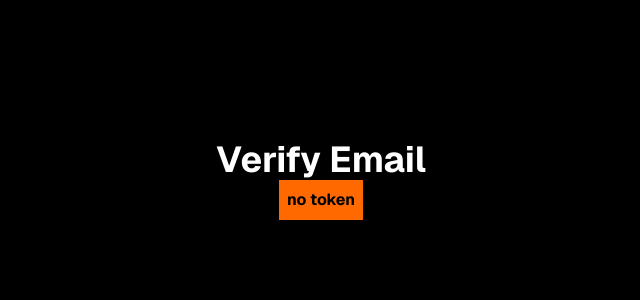
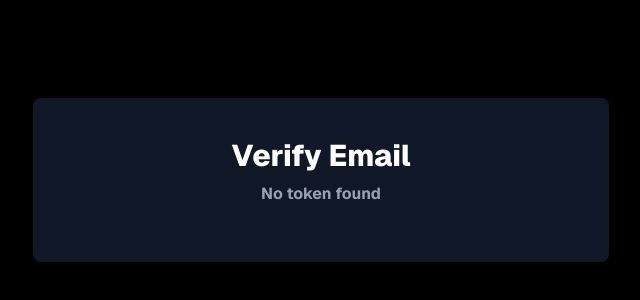
Before and after one commit to Soumyodeep-Dey/auth_next_js, a Next.js app: page /verifyemail in a window 1280 px wide. Shown: the part 220-520 px from the top of the page, without its empty margins (319-959 px from the left). Built offline with nearby package versions, Linux system fonts and the light colour scheme.

Commit message:
css upgradation

```diff
--- a/src/app/verifyemail/page.tsx
+++ b/src/app/verifyemail/page.tsx
@@ -4,9 +4,7 @@ import axios from "axios";
 import Link from "next/link";
 import React, { useEffect, useState } from "react";
 
-
 export default function VerifyEmailPage() {
-
     const [token, setToken] = useState("");
     const [verified, setVerified] = useState(false);
     const [error, setError] = useState(false);
@@ -19,14 +17,12 @@ export default function VerifyEmailPage() {
             setError(true);
             console.log(error.response?.data);
         }
-
     }
 
     useEffect(() => {
         const urlToken = window.location.search.split("=")[1];
         setToken(urlToken || "");
     }, []);
-
 
     useEffect(() => {
         if (token.length > 0) {
@@ -35,26 +31,35 @@ export default function VerifyEmailPage() {
     }, [token]);
 
     return (
-        <div className="flex flex-col items-center justify-center min-h-screen py-2">
-
-            <h1 className="text-4xl">Verify Email</h1>
-            <h2 className="p-2 bg-orange-500 text-black">{token ? `${token}` : "no token"}</h2>
-
+        <div className="min-h-screen flex items-center justify-center bg-black py-12 px-4 sm:px-6 lg:px-8">
+            <div className="card max-w-xl w-full space-y-8 p-10">
+                <div>
+                    <h1 className="text-center text-3xl font-extrabold mb-2">Verify Email</h1>
+                    {token ? (
+                        <div className="flex justify-center mb-4">
+                            <span className="px-4 py-2 rounded-md bg-orange-500 text-black font-mono text-lg font-bold shadow-md">
+                                {token}
+                            </span>
+                        </div>
+                    ) : (
+                        <h2 className="text-center text-md text-gray-400 mb-4">No token found</h2>
+                    )}
+                </div>
                 {verified && (
-                <div>
-                    <h2 className="text-2xl">Email Verified</h2>
-                    <Link href="/login">
+                    <div className="bg-green-600 text-white rounded-md p-4 text-center">
+                        <h2 className="text-2xl font-bold mb-2">Email Verified</h2>
+                        <Link href="/login" className="btn-primary inline-block mt-2">
                         Login
                         </Link>
                     </div>
                 )}
                 {error && (
-                <div>
-                    <h2 className="text-2xl bg-red-500 text-black">Error</h2>
-
+                    <div className="bg-red-600 text-white rounded-md p-4 text-center">
+                        <h2 className="text-2xl font-bold">Verification Error</h2>
+                        <p className="mt-2">There was a problem verifying your email. Please try again or contact support.</p>
                     </div>
                 )}
             </div>
+        </div>
     )
-
 }
```
Lines whose indentation alone changed are shown as unchanged.
